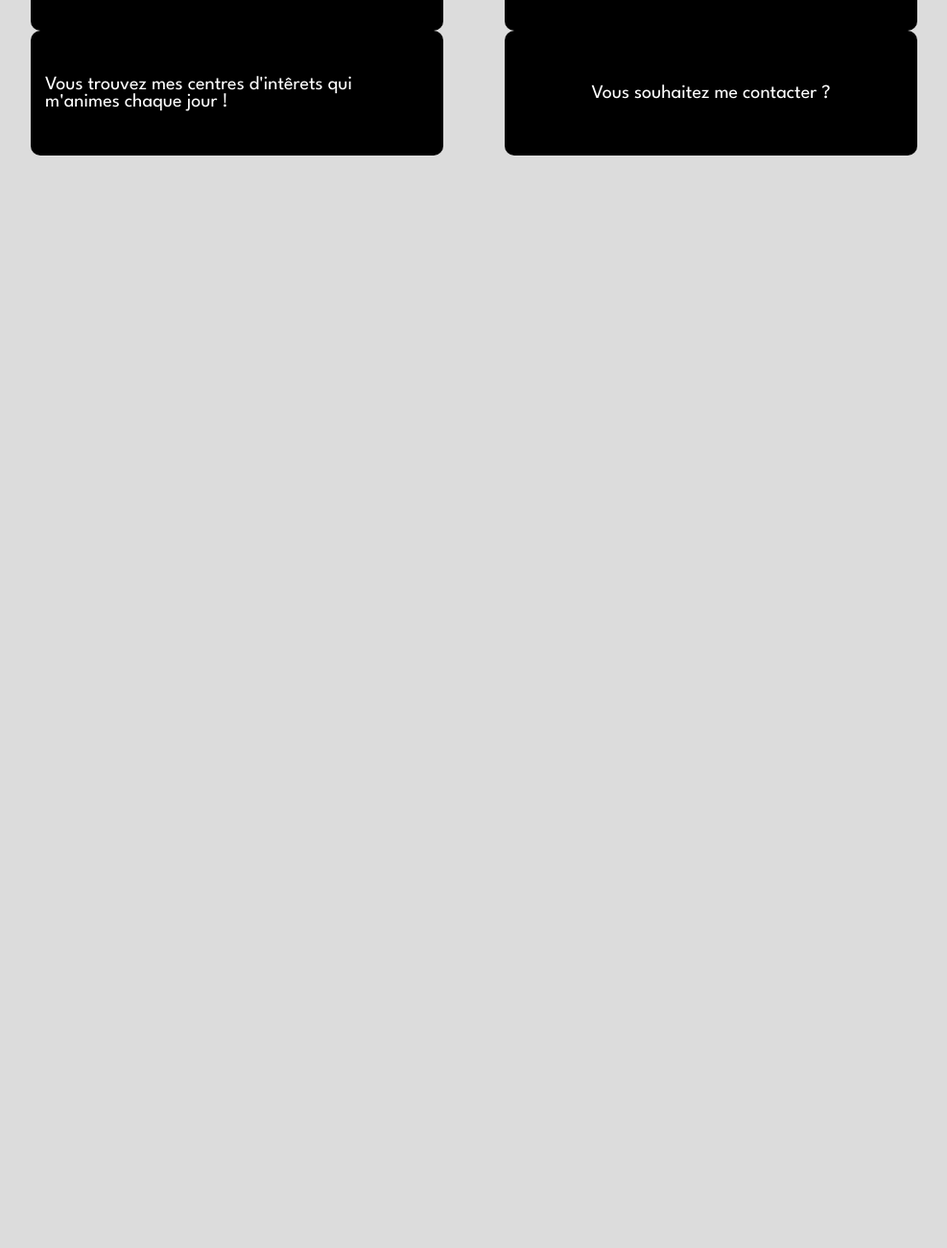
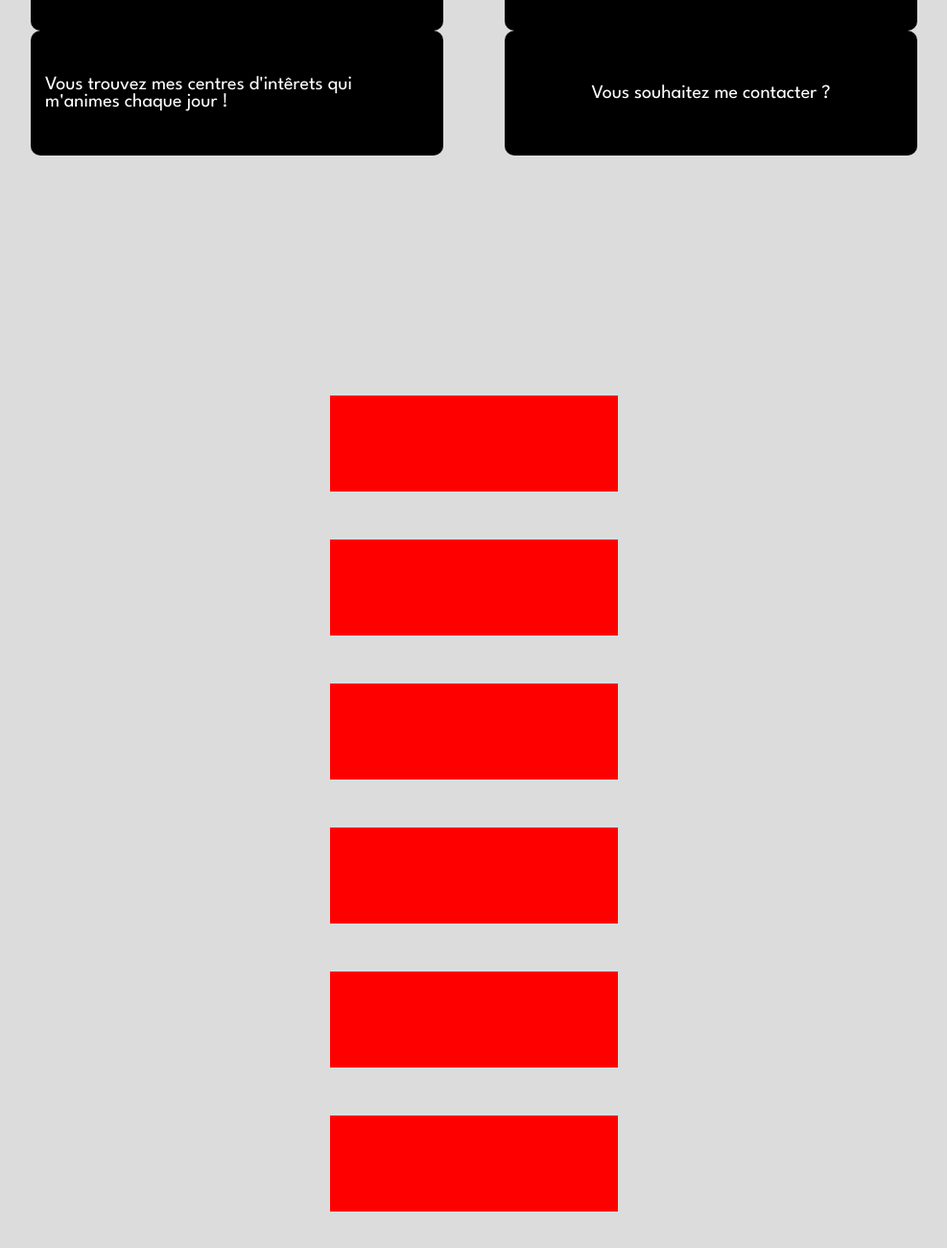
Before and after one commit to Slyberr/PortFolio, a plain HTML site: page src/html/index.html in a window 1280 px wide. Shown: the part 599-1899 px from the top of the page at 96% size, without its empty margins (146-1133 px from the left). Before the commit the page ends 800 px from the top, so only its background shows below. Drawn offline with nearby package versions, Linux system fonts and the light colour scheme.

Commit message:
ajout d'une section pour les langages de prog
Former-commit-id: dd64d72e2f982e5ade5b9e33fc1de97ee2248019

```diff
--- a/src/css/index.css
+++ b/src/css/index.css
@@ -78,7 +78,8 @@ a{
 #describ_Louis_label{
     margin: 0;
     font-size: 30px;
-    color:var(--simpleText)
+    color:var(--simpleText);
+
 }
 #imageLouis{
     display: flex;
@@ -125,3 +126,14 @@ a{
 .collapse-section:hover{
     text-decoration: underline;
 }
+
+.pres-languages{
+    display: flex;
+    justify-content: center;
+    align-items: center;
+    margin:250px 25% 50px 25% ;
+    margin-left: 25%;
+    margin-right:25% ;
+    flex-wrap: wrap;
+    gap:50px;
+}
--- a/src/html/index.html
+++ b/src/html/index.html
@@ -81,7 +81,16 @@
             situé dans une section plus bas.</p>
         </div>
     </div>
+    <div class="pres-languages" title="Les languages / technologies que j'utilises" >
+        <div class="Program_card" style="width:300px;height:100px;background-color:red"></div>
+        <div class="Program_card" style="width:300px;height:100px;background-color:red"></div>
+        <div class="Program_card" style="width:300px;height:100px;background-color:red"></div>
+        <div class="Program_card" style="width:300px;height:100px;background-color:red"></div>
+        <div class="Program_card" style="width:300px;height:100px;background-color:red"></div>
+        <div class="Program_card" style="width:300px;height:100px;background-color:red"></div>
 
+
+    </div>
 
 </body>
 </html>
--- a/src/js/script.js
+++ b/src/js/script.js
@@ -34,11 +34,13 @@ function showPanel(currentID){
         "width": "50%",
         "position": "absolute",
         "inset":"25%",
+        'border-radius':'15px'
 
     });
     $('.tempPanel').find('p').css({
         'margin':'5%',
-        'font-size':'25px'
+        'font-size':'25px',
+
     }
     )
 
```
